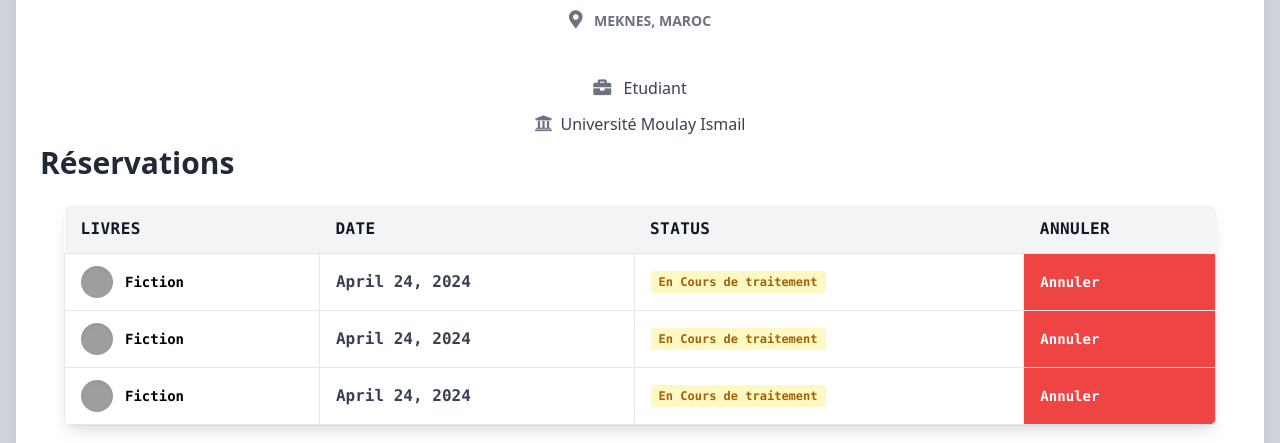
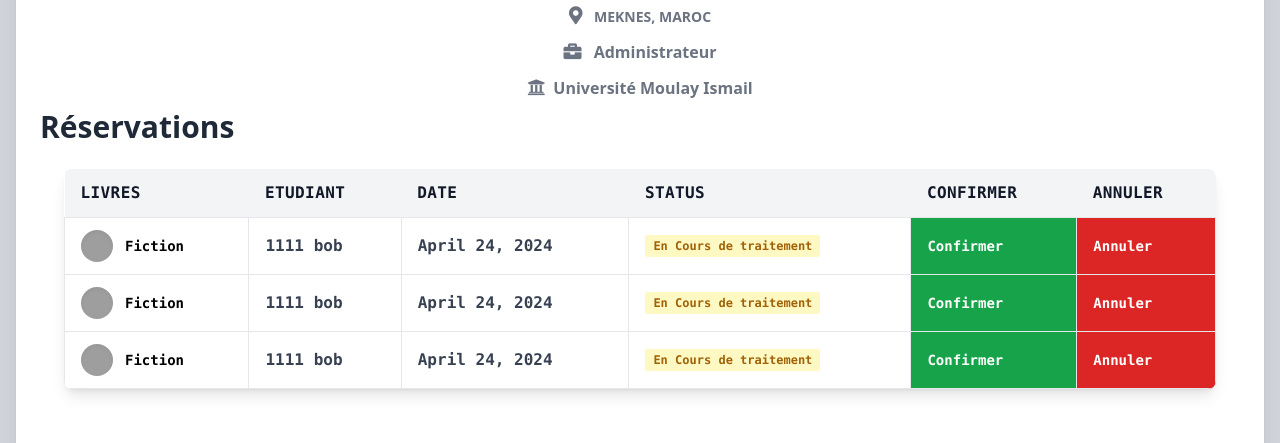
Before and after one commit to 0x0redd/bibliotheque, a Django app: page /profile/ in a window 1280 px wide. Shown: the part 582-1025 px from the top of the page. Run offline with Django 5.2, Linux system fonts and the light colour scheme; a user stored in the database is signed in; data comes from the database, SQL or seed files in the repository; some libraries are stand-ins or nearby versions; grey boxes are pictures that could not be loaded.

Commit message:
fixed livre and profile

```diff
--- a/BiblioAPP/templates/profile.html
+++ b/BiblioAPP/templates/profile.html
@@ -62,26 +62,31 @@
           >
             <div class="px-6">
               <div class="flex flex-wrap justify-center">
-                <div
-                  class="w-full lg:w-3/12 px-4 lg:order-2 flex justify-center"
-                >
+                <div class="w-full lg:w-4/12 px-4 lg:order-2 flex justify-center">
                   <div class="relative  ">
                     <!-- image profile -->
+                    {% if user.is_staff %}
                     <img
                       src="{% static 'source/profile/'|add:user.first_name|stringformat:'s.jpg' %}"
                       alt="User Image"
-                    class="shadow-xl rounded-full h-auto align-middle border-none absolute -m-16 -ml-20 lg:-ml-16"
+                      class="shadow-xl rounded-full h-auto align-middle border-none -m-16 -ml-20 lg:-ml-16"
                       style="max-width: 150px;"
                     >
+                    {% else %}
+                    <img
+                      src="{% static 'source/profile/default.jpg' %}"
+                      alt="User Image"
+                      class="shadow-xl rounded-full h-auto align-middle border-none -m-16 -ml-20 lg:-ml-16"
+                      style="max-width: 150px;"
+                    >
+                    {% endif %}
                   </div>
                 </div>
-                <div
-                  class="w-full lg:w-4/12 px-4 lg:order-3 lg:text-right lg:self-center"
-                >
+                <div class="w-full px-4 lg:w-4/12 lg:order-3 lg:text-right lg:self-center">
                   <div class="py-6 px-3 mt-32 sm:mt-0 flex gap-2 items-center float-right">
 
                     {% if user.is_authenticated %}
-                    <form action="{% url 'logout' %}" method="post">
+                    <form action="{% url 'profile' %}" method="post">
                       {% csrf_token %}
                       <button
                         class="flex items-center gap-1 bg-green-500  hover:shadow-lg uppercase text-white font-bold shadow text-xs px-4 py-2 rounded outline-none focus:outline-none sm:mr-2 mb-1"
@@ -102,14 +107,12 @@
                     {% endif %}
                   </div>
                 </div>
-
-                 <div class="w-full lg:w-5/12 px-4 lg:order-1">{% if User.is_staff %}
+                <div class="w-full lg:w-4/12 px-4 lg:order-1">
+                {% if user.is_staff %}
                   <div class="flex justify-center py-4 lg:pt-4 pt-8">
                     <div class="mr-4 p-3 text-center">
-                      <span
-                        class="text-xl font-bold block uppercase tracking-wide text-gray-700"
-                        >{{count}}</span
-                      ><span class="text-md text-gray-500">Livres réservés</span>
+                      <span class="text-xl font-bold block uppercase tracking-wide text-gray-700">{{ count }}</span>
+                      <span class="text-md text-gray-500">Livres réservés</span>
                     </div>
                     <div class="mr-4 p-3 text-center">
                       <span
@@ -123,31 +126,53 @@
                         >0</span
                       ><span class="text-md text-gray-500">Penalités</span>
                     </div>
-                  </div> {%endif%}
+                  </div>
+                {% else %}
+                  <div class="flex justify-center py-4 lg:pt-4 pt-8">
+                    <div class="mr-4 p-3 text-center">
+                      <span class="text-xl font-bold block uppercase tracking-wide text-gray-700">{{ count }}</span>
+                      <span class="text-md text-gray-500">Livres réservés</span>
+                    </div>
+                    <div class="mr-4 p-3 text-center">
+                      <span
+                        class="text-xl font-bold block uppercase tracking-wide text-gray-700"
+                        >0</span
+                      ><span class="text-md text-gray-500">Livres empruntés</span>
+                    </div>
+                    <div class="lg:mr-4 p-3 text-center">
+                      <span
+                        class="text-xl font-bold block uppercase tracking-wide text-gray-700"
+                        >0</span
+                      ><span class="text-md text-gray-500">Penalités</span>
+                    </div>
+                  </div>
+                {% endif %}
                 </div>
 
+
               </div>
-              <div class="text-center mt-12">
+              <div class="text-center">
                  <!--  name -->
-                <h3 class="text-4xl font-semibold leading-normal mb-2 text-gray-800 mb-2"> {{ user.first_name }} {{ user.last_name }} </h3>
+                <h3 class="text-4xl font-semibold leading-normal mb-2 text-gray-800 mb-2"> {{ user.username }} </h3>
                 <!--  name -->
                 <div
-                  class="text-sm leading-normal mt-0 mb-2 text-gray-500 font-bold uppercase"
+                  class="text-sm leading-normal mt-0 mb-2 text-gray-500 font-semibold uppercase"
                 >
                   <i
                     class="fas fa-map-marker-alt mr-2 text-lg text-gray-500"
                   ></i>
                   Meknes, Maroc
                 </div>
-                <div class="mb-2 text-gray-700 mt-10">
+                <div class="mb-2 font-semibold text-gray-500">
                   <i class="fas fa-briefcase mr-2 text-lg text-gray-500"></i
-                  >{% if User.is_staff %}
+                  >
+                  {% if user.is_staff %}
                     Administrateur
                   {%else%}
                     Etudiant
                   {%endif%}
                 </div>
-                <div class="mb-2 text-gray-700">
+                <div class="mb-2 font-semibold text-gray-500">
                   <i class="fas fa-university mr-2 text-lg text-gray-500"></i
                   >Université Moulay Ismail
                 </div>
@@ -164,8 +189,14 @@
                           <tr
                             class="text-md font-semibold tracking-wide text-left text-gray-900 bg-gray-100 uppercase border-b border-gray-600">
                             <th class="px-4 py-3">Livres</th>
+                            {% if user.is_staff %}
+                            <th class="px-4 py-3">Etudiant</th>
+                            {% endif %}
                             <th class="px-4 py-3">Date</th>
                             <th class="px-4 py-3">Status</th>
+                            {% if user.is_staff %}
+                            <th class="px-4 py-3">Confirmer</th>
+                            {% endif %}
                             <th class="px-4 py-3">Annuler</th>
                           </tr>
                         </thead>
@@ -181,19 +212,29 @@
                                   <div class="absolute inset-0 rounded-full shadow-inner" aria-hidden="true"></div>
                                 </div>
                                 <div>
-                                  <p class="font-semibold text-black">{{res.id_livre.titre}}</p>
+                                  <p class="font-semibold text-black">{{res.id_livre.titre}} </p>
                                 </div>
                               </div>
                             </td>
+                            {% if user.is_staff %}
+                            <td class="px-4 py-3 text-ms font-semibold border">{{res.id_etudiant.username}}</td>
+                            {% endif %}
                             <td class="px-4 py-3 text-ms font-semibold border">{{res.date_reservation}}</td>
                             <td class="px-4 py-3 text-xs border">
                               <span class="px-2 py-1 font-semibold leading-tight text-yellow-700 bg-yellow-100 rounded-sm"> En Cours de traitement
                               </span>
                             </td>
+                            {% if user.is_staff %}
                             <form action="{% url 'annuler'%}" method="post">
                               {% csrf_token %}
                               <input type="hidden" name="reservation" value="{{res.id_reservation}}">
-                              <td class="p-0 text-sm border bg-red-500 hover:bg-red-700 transition-all duration-200"><button class="font-bold py-4 px-4 w-full text-left text-white" type="submit" value="Annuler">Annuler</button></td>
+                              <td class="p-0 text-sm border bg-green-600 hover:bg-green-400 transition-all duration-200"><button class="font-bold py-4 px-4 w-full text-left text-white" type="submit" value="Confirmer">Confirmer</button></td>
+                            </form>
+                            {% endif %}
+                            <form action="{% url 'annuler'%}" method="post">
+                              {% csrf_token %}
+                              <input type="hidden" name="reservation" value="{{res.id_reservation}}">
+                              <td class="p-0 text-sm border bg-red-600 hover:bg-red-400 transition-all duration-200"><button class="font-bold py-4 px-4 w-full text-left text-white" type="submit" value="Annuler">Annuler</button></td>
                             </form>
                           </tr>
                           {% endfor %}
--- a/BiblioAPP/views.py
+++ b/BiblioAPP/views.py
@@ -44,6 +44,7 @@ def profile(request):
                 'reservation':Reservation.objects.all(),
                 'Emprunt':Emprunt.objects.all(),
                 'etudiants':Etudiant.objects.filter(is_staff=0,is_superuser=0),
+                'count':Reservation.objects.all().count(),
             }
         if request.user.is_authenticated:
             return render(request, 'profile.html', context)
```
Also changed, not shown: BiblioAPP/templates/livre.html (+14 -13 lines), bibioproject/settings.py (+15 -15 lines), static/source/profile/default.jpg (added). Lines whose indentation alone changed are shown as unchanged.
